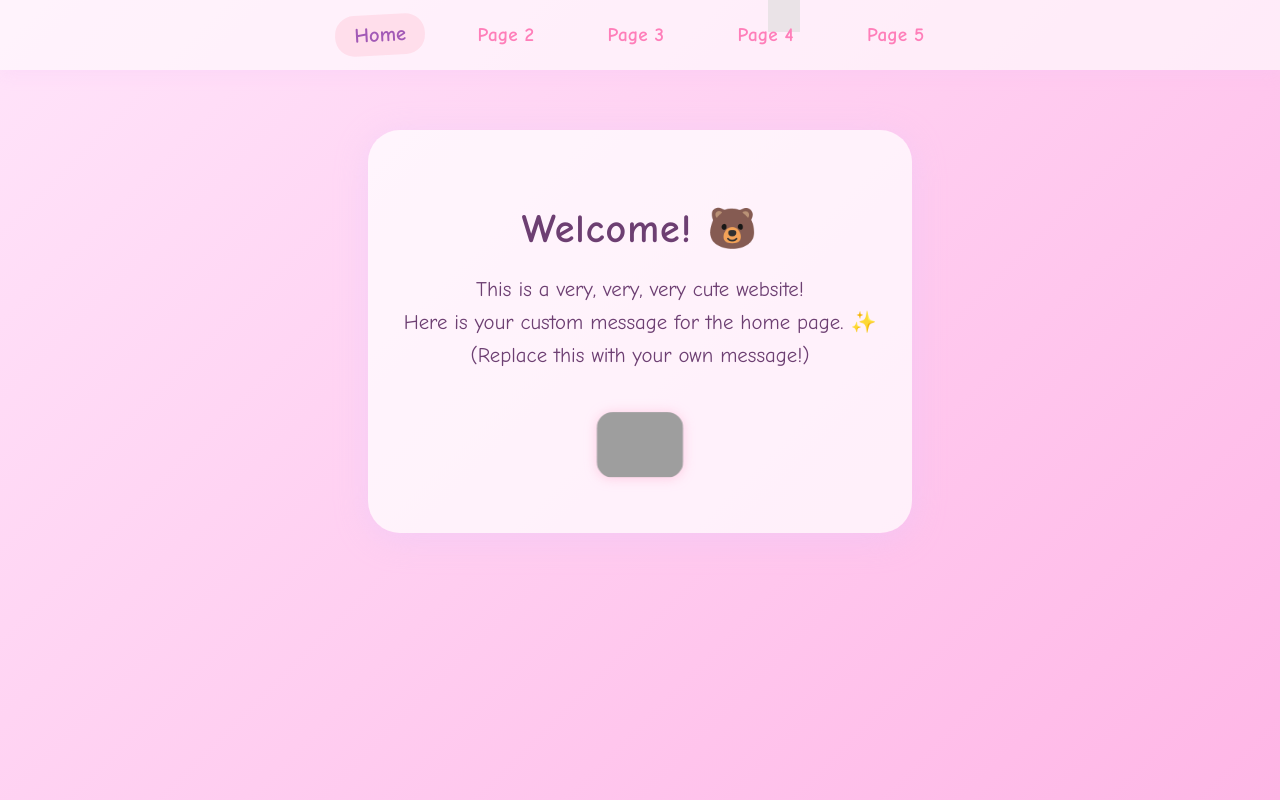
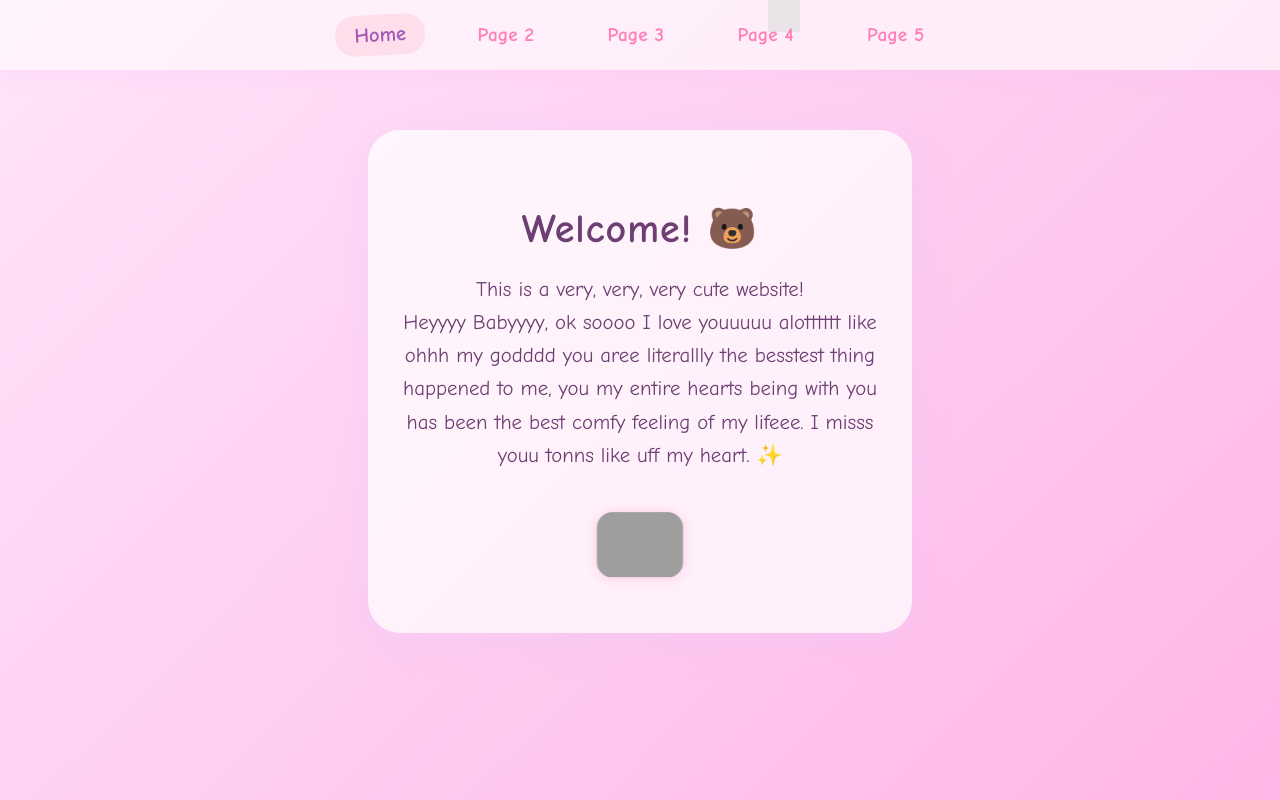
Before and after one commit to Mr-McSizzle/unityweb, a plain HTML site: page index.html in a window 1280 px wide. Drawn offline with Linux system fonts and the light colour scheme; grey boxes are pictures that could not be loaded.

Commit message:
Update index.html

```diff
--- a/index.html
+++ b/index.html
@@ -19,8 +19,8 @@
   <div class="container">
     <h1>Welcome! 🐻</h1>
     <p>This is a very, very, very cute website! <br>
-    Here is your custom message for the home page. ✨<br>
-    (Replace this with your own message!)</p>
+    Heyyyy Babyyyy, ok soooo I love youuuuu alotttttt like ohhh my godddd you aree literallly the besstest thing happened to me, you my entire hearts being with you has been the best comfy feeling of my lifeee. I misss youu tonns like uff my heart. ✨<br>
+    </p>
     <img src="https://em-content.zobj.net/source/twitter/376/sparkling-heart_1f496.png" alt="Sparkling Heart" class="cute-img">
   </div>
   <div class="floating-hearts">
```
